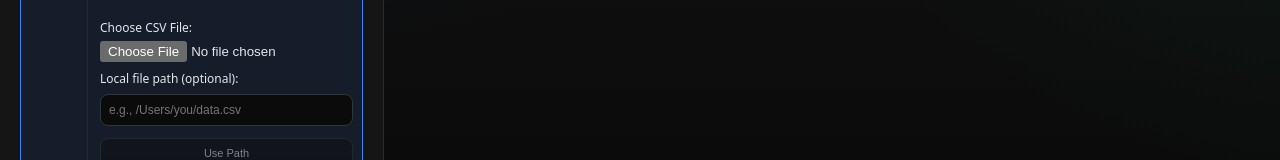
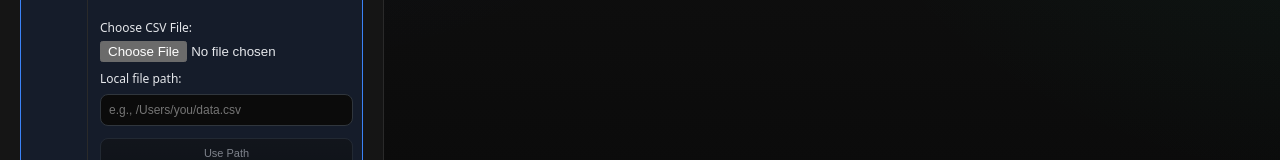
Before and after one commit to madmax-10/chatbot-ui, a React (Vite) app in the folder chatbot-ui/: page / in a window 1280 px wide. Both pictures are taken after a click on the button 612 px from the left and 376 px from the top of the page. Shown: the part 305-465 px from the top of the page. Built offline with nearby package versions, Linux system fonts and the light colour scheme.

Commit message:
Remove optional

```diff
--- a/chatbot-ui/src/components/DataFileInput.jsx
+++ b/chatbot-ui/src/components/DataFileInput.jsx
@@ -184,7 +184,7 @@ const DataFileInput = memo(({ localPath = '', setLocalPath = () => {}, setStatus
             disabled={isLoading}
           />
           <div className="local-path-input" style={{ marginTop: '8px' }}>
-            <label htmlFor="local-path">Local file path (optional):</label>
+            <label htmlFor="local-path">Local file path:</label>
             <input
               type="text"
               id="local-path"
```
